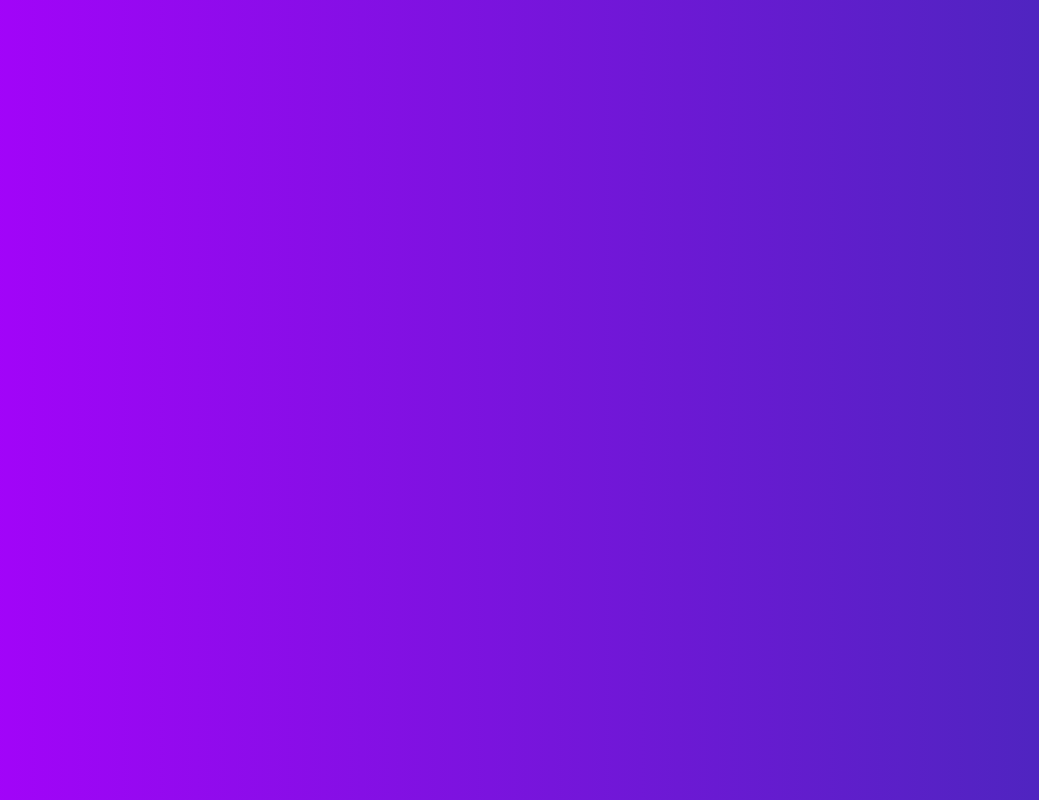
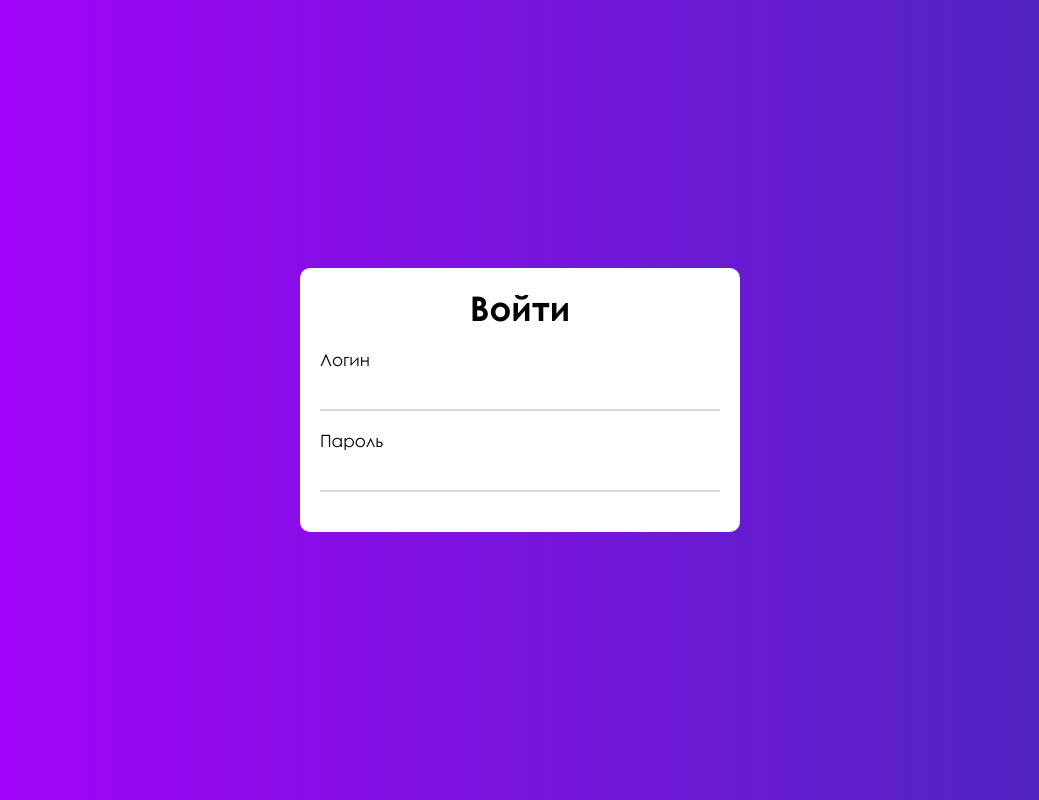
Before and after one commit to MetalHead89/business-card-nuxt3, a Nuxt app: page /cms-login in a window 1280 px wide. Shown: the whole page, without its empty margins (120-1159 px from the left). Built offline with nearby package versions, Linux system fonts and the light colour scheme.

Commit message:
Added login card

```diff
--- a/assets/styles/global.scss
+++ b/assets/styles/global.scss
@@ -10,8 +10,13 @@ html {
   font-family: 'Century Gothic';
 }
 
-.mh-content-container {
+.content-container {
   width: 100%;
   max-width: 1400px;
   margin: 0 auto;
 }
+
+.form-row {
+  width: 100%;
+  margin: $base-form-margin 0;
+}
--- a/assets/styles/variables.scss
+++ b/assets/styles/variables.scss
@@ -3,6 +3,21 @@ $blue:
 $purple:                                                                                          #ab00ff;
 $white:                                                                                           #ffffff;
 $black:                                                                                           #000000;
+$muted-gray:                                                                                      #d9d9d9;
+$gray:                                                                                            #7f7f7f;
 
 // gradients
 $purple-blue-gradient:                                                                              linear-gradient(90deg, #ab00ff 0%, #4628ba 100%);
+
+// sizes
+$base-border-radius:                                                                                10px;
+$base-form-margin:                                                                                  20px;
+$base-control-width:                                                                                600px;
+
+// cards
+$card-background:                                                                                 #ffffff;
+$card-padding:                                                                                      20px;
+$card-border-radius:                                                                                $base-border-radius;
+
+// inputs
+$input-padding:                                                                                     10px;
--- /dev/null
+++ b/components/cards/CardLogin.vue
@@ -0,0 +1,39 @@
+<template>
+  <div class="login-card">
+    <h1 class="title">
+      Войти
+    </h1>
+    <UiInput
+      v-model="form.name"
+      label="Логин"
+    />
+    <UiInput
+      v-model="form.password"
+      type="password"
+      label="Пароль"
+    />
+  </div>
+</template>
+
+<script setup>
+import { reactive } from 'vue'
+
+const form = reactive({
+  name: '',
+  password: ''
+})
+</script>
+
+<style lang="scss" scope>
+.login-card {
+  padding: $card-padding;
+  background: $card-background;
+  width: 400px;
+  border-radius: $card-border-radius;
+
+  .title {
+    margin-top: 0;
+    text-align: center;
+  }
+}
+</style>
--- /dev/null
+++ b/components/layouts/LayoutControlWrapper.vue
@@ -0,0 +1,42 @@
+<template>
+  <component
+    :is="wrapperTag"
+    :class="wrapperClasses"
+  >
+    <slot name="label">
+      <span v-if="label">{{ label }}</span>
+    </slot>
+    <slot />
+  </component>
+</template>
+
+<script setup>
+const props = defineProps({
+  wrapperTag: {
+    type: String,
+    default: 'label'
+  },
+
+  label: {
+    type: String,
+    default: ''
+  },
+
+  isFormControl: {
+    type: Boolean,
+    default: true
+  }
+})
+
+const wrapperClasses = computed(() => {
+  const BASE_CLASS = 'control-wrapper'
+  return [BASE_CLASS, props.isFormControl && 'form-row']
+})
+</script>
+
+<style lang="scss" scoped>
+.control-wrapper {
+  display: block;
+  max-width: $base-control-width;
+}
+</style>
--- a/components/layouts/LayoutHeader.vue
+++ b/components/layouts/LayoutHeader.vue
@@ -1,6 +1,6 @@
 <template>
   <header :class="headerClasses">
-    <div class="mh-content-container">
+    <div class="content-container">
       <UiNavbar :is-dark="isSticked" />
     </div>
   </header>
--- /dev/null
+++ b/components/ui/UiInput.vue
@@ -0,0 +1,108 @@
+<template>
+  <LayoutControlWrapper
+    :label="label"
+    :is-form-control="isFormControl"
+  >
+    <div :class="inputContainerClasses">
+      <input
+        :value="modelValue"
+        v-bind="$attrs"
+        autocomplete="new-password"
+        @input="handleInputInput"
+        @focus="handleInputFocus"
+        @blur="handleInputBlur"
+      >
+    </div>
+  </LayoutControlWrapper>
+</template>
+
+<script>
+export default {
+  inheritAttrs: false
+}
+</script>
+
+<script setup>
+import { ref, computed } from 'vue'
+
+const emit = defineEmits(['update:modelValue'])
+
+const props = defineProps({
+  modelValue: {
+    type: [String, Number],
+    default: ''
+  },
+
+  isFormControl: {
+    type: Boolean,
+    default: true
+  },
+
+  label: {
+    type: String,
+    default: ''
+  }
+})
+
+const isFocus = ref(false)
+
+const inputContainerClasses = computed(() => {
+  const BASE_CLASS = 'ui-input'
+  return [
+    BASE_CLASS,
+    isFocus.value && `${BASE_CLASS}_focused`,
+    props.modelValue && `${BASE_CLASS}_has-content`
+  ]
+})
+
+const handleInputFocus = () => {
+  isFocus.value = true
+}
+
+const handleInputBlur = () => {
+  isFocus.value = false
+}
+
+const handleInputInput = ({ target: { value } }) => {
+  emit('update:modelValue', value)
+}
+</script>
+
+<style lang="scss">
+$ui-input: '.ui-input';
+
+#{$ui-input} {
+  width: 100%;
+  position: relative;
+
+  input {
+    box-sizing: border-box;
+    width: 100%;
+    padding: $input-padding;
+    border: none;
+    border-bottom: 2px solid $muted-gray;
+
+    &:focus, &:active {
+      outline: none;
+    }
+  }
+
+  &::before {
+    content: "";
+    display: block;
+    position: absolute;
+    height: 2px;
+    width: 0;
+    background: $gray;
+    left: 0;
+    bottom: 0;
+    transition: width 0.3s ease-out;
+  }
+
+  &_focused, &_has-content {
+    &::before {
+      width: 100%;
+    }
+  }
+}
+</style>
--- a/nuxt.config.ts
+++ b/nuxt.config.ts
@@ -3,7 +3,8 @@ export default defineNuxtConfig({
   components: [
     '~/components',
     { path: '~/components/layouts', prefix: 'Layout' },
-    { path: '~/components/blocks', prefix: 'Block' }
+    { path: '~/components/blocks', prefix: 'Block' },
+    { path: '~/components/cards', prefix: 'Card' }
   ],
 
   css: ['@/assets/styles/global.scss'],
--- a/pages/cms-login.vue
+++ b/pages/cms-login.vue
@@ -1,5 +1,7 @@
 <template>
-  <div class="login-page" />
+  <div class="login-page">
+    <CardLogin />
+  </div>
 </template>
 
 <script setup>
@@ -10,5 +12,8 @@
   width: 100%;
   height: 100%;
   background: $purple-blue-gradient;
+  display: flex;
+  align-items: center;
+  justify-content: center;
 }
 </style>
```
